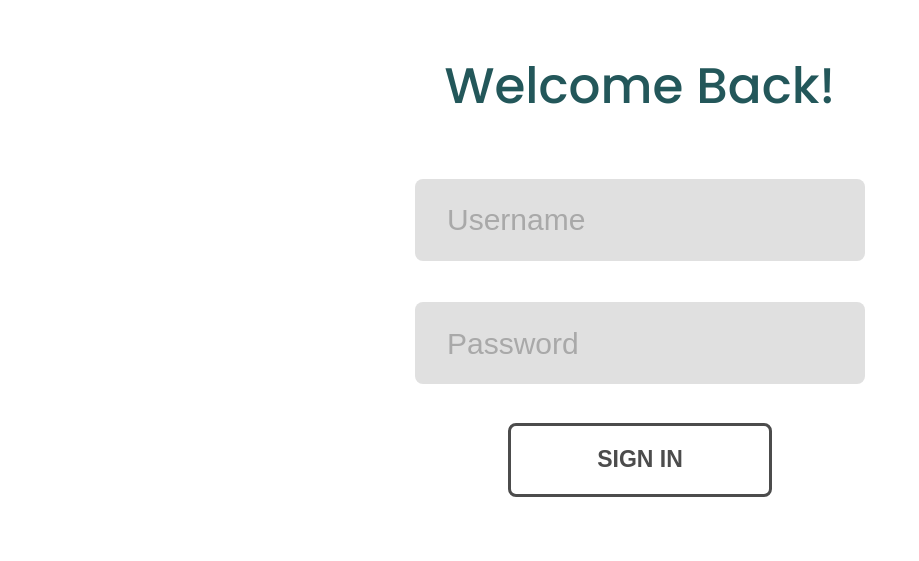
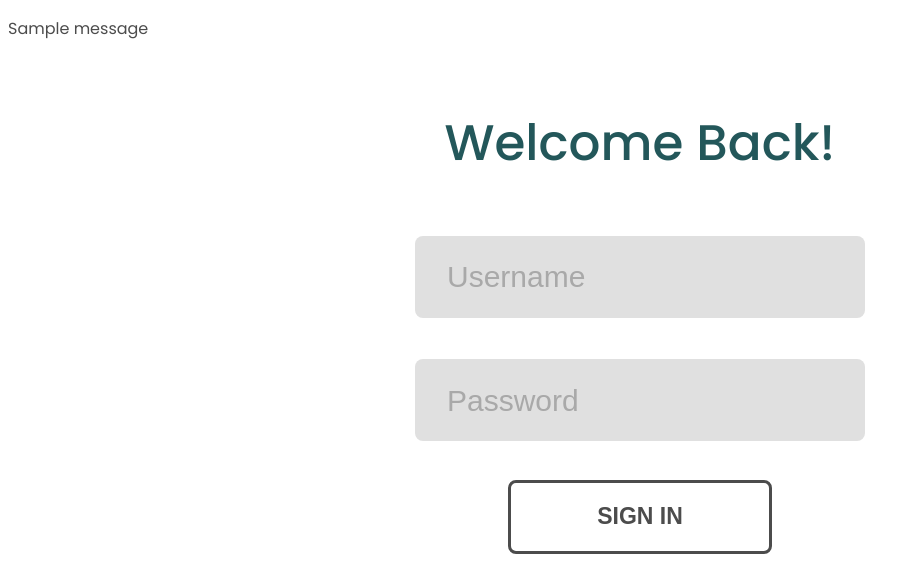
Before and after one commit to Mariuszix/cs50-final-project, a Flask app: page /login in a window 1280 px wide. Shown: the part 111-672 px from the top of the page, without its empty margins (0-919 px from the left). Run offline with Flask 2, Linux system fonts and the light colour scheme; one stand-in notice (Sample message) is shown; some libraries are stand-ins or nearby versions.

Commit message:
cs50-final

```diff
--- a/templates/login.html
+++ b/templates/login.html
@@ -1,5 +1,20 @@
 {% extends 'base.html' %} {% block title %} Login {% endblock %} {% block main
 %}
+
+{% with messages = get_flashed_messages() %}
+  {% if messages %}
+
+    {% for message in messages %}
+    <div class="error-bar">
+      <p>{{ message }}</p>
+    </div>
+    {% endfor %}
+
+  {% endif %}
+{% endwith %}
+
+{{ message }}
+
 <div class="login-sqare">
   <form action="/login" method="post">
     <h1>Welcome Back!</h1>
@@ -10,6 +25,7 @@
         name="username"
         placeholder="Username"
         autocomplete="off"
+        required
       />
     </div>
     <div>
```
Also changed, not shown: templates/base.html (+1 -6 lines).
